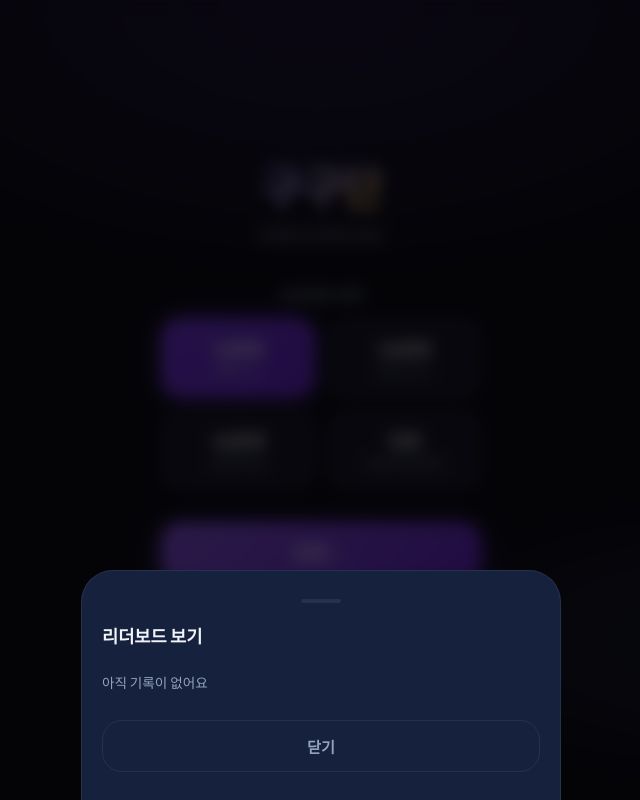
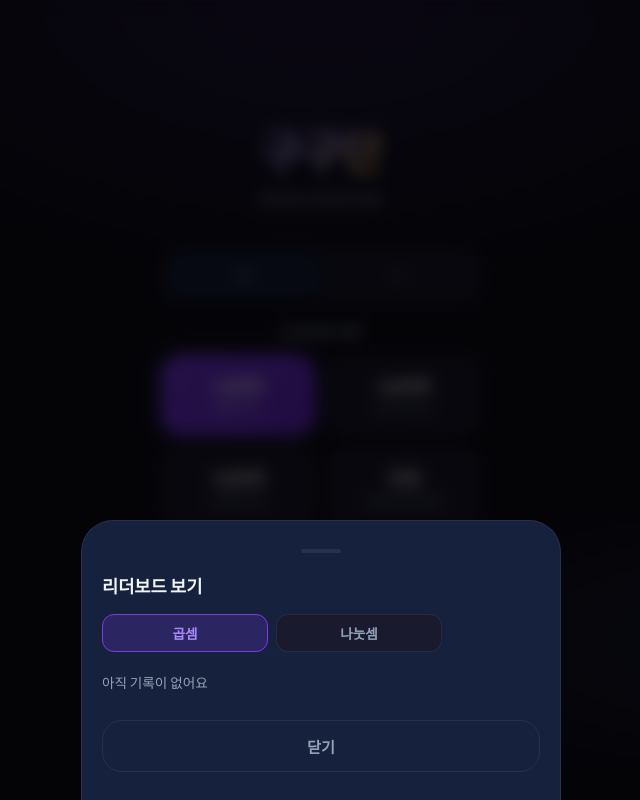
Before and after one commit to surajang/gugudan, a website built with Vite: page index.html in a window 1280 px wide. Both pictures are taken after a click on the button "리더보드". Shown: the whole page, without its empty margins (319-959 px from the left). Built offline with nearby package versions, Linux system fonts and the light colour scheme.

Commit message:
feat: add division mode to game and leaderboard with mode-specific record storage

```diff
--- a/src/game.ts
+++ b/src/game.ts
@@ -11,11 +11,15 @@ export interface GameResult {
 }
 
 /** 2~9단 모든 문제(72개) 생성 후 Fisher-Yates 셔플 */
-export function generateQuestions(count: number): Question[] {
+export function generateQuestions(count: number, mode: 'multiply' | 'divide'): Question[] {
   const all: Question[] = [];
-  for (let a = 2; a <= 9; a++) {
-    for (let b = 1; b <= 9; b++) {
-      all.push({ a, b, answer: a * b });
+  for (let m = 2; m <= 9; m++) {
+    for (let n = 1; n <= 9; n++) {
+      if (mode === 'multiply') {
+        all.push({ a: m, b: n, answer: m * n });
+      } else {
+        all.push({ a: m * n, b: m, answer: n });
+      }
     }
   }
   // Fisher-Yates shuffle
--- a/src/main.ts
+++ b/src/main.ts
@@ -8,6 +8,7 @@ import type { Record } from './storage';
    App State
    ============================================= */
 let selectedCount = 10;
+let selectedMode: 'multiply' | 'divide' = 'multiply';
 let questions: Question[] = [];
 let results: GameResult[] = [];
 let currentIndex = 0;
@@ -52,6 +53,22 @@ function buildHome() {
   const sub = el('div', 'logo-sub', '한계에 도전해 보세요');
   const label = el('div', 'count-label', '도전과제 선택');
 
+  const modeWrap = el('div', 'mode-wrap');
+  const mulBtn = el<HTMLButtonElement>('button', 'mode-btn selected', '×');
+  const divBtn = el<HTMLButtonElement>('button', 'mode-btn', '÷');
+
+  mulBtn.addEventListener('click', () => {
+    selectedMode = 'multiply';
+    mulBtn.classList.add('selected');
+    divBtn.classList.remove('selected');
+  });
+  divBtn.addEventListener('click', () => {
+    selectedMode = 'divide';
+    divBtn.classList.add('selected');
+    mulBtn.classList.remove('selected');
+  });
+  modeWrap.append(mulBtn, divBtn);
+
   const grid = el('div', 'count-grid');
   COUNT_OPTIONS.forEach(opt => {
     const btn = el<HTMLButtonElement>('button', 'count-btn');
@@ -80,7 +97,7 @@ function buildHome() {
   lbBtn.id = 'btn-home-leaderboard';
   lbBtn.addEventListener('click', openLeaderboardModal);
 
-  homeScreen.append(logo, sub, label, grid, startBtn, lbBtn);
+  homeScreen.append(logo, sub, modeWrap, label, grid, startBtn, lbBtn);
   app.appendChild(homeScreen);
 }
 
@@ -101,7 +118,7 @@ function buildCountdown() {
 
 function startCountdown() {
   showScreen(countdownScreen);
-  questions = generateQuestions(selectedCount);
+  questions = generateQuestions(selectedCount, selectedMode);
   results = [];
   currentIndex = 0;
 
@@ -256,7 +273,8 @@ function renderCurrentQuestion() {
   const q = questions[currentIndex];
   const total = questions.length;
 
-  document.getElementById('question-text')!.textContent = `${q.a} × ${q.b}`;
+  const op = selectedMode === 'multiply' ? '×' : '÷';
+  document.getElementById('question-text')!.textContent = `${q.a} ${op} ${q.b}`;
   document.getElementById('game-progress')!.textContent = `${currentIndex + 1} / ${total}`;
   document.getElementById('progress-bar')!.style.width = `${(currentIndex / total) * 100}%`;
   updateAnswerDisplay();
@@ -280,6 +298,7 @@ function endGame() {
     correct,
     total: questions.length,
     accuracy,
+    mode: selectedMode,
   };
   saveRecord(record);
   showResult(totalSec, avgTime, correct, accuracy);
@@ -326,15 +345,17 @@ function openModal(title: string, content: string | HTMLElement) {
 
 function openWrongModal() {
   const wrongList = results.filter(r => !r.isCorrect);
-  const html = '<div class="wrong-list">' + wrongList.map(r => `
+  const html = '<div class="wrong-list">' + wrongList.map(r => {
+    const op = selectedMode === 'multiply' ? '×' : '÷';
+    return `
     <div class="wrong-item">
-      <span class="wrong-question">${r.question.a} × ${r.question.b}</span>
+      <span class="wrong-question">${r.question.a} ${op} ${r.question.b}</span>
       <div class="wrong-answer-wrap">
         <span class="wrong-yours">${r.userAnswer ?? '?'}</span>
         <span class="wrong-correct">→ ${r.question.answer}</span>
       </div>
     </div>
-  `).join('') + '</div>';
+  `}).join('') + '</div>';
   openModal('틀린 문제 목록', html);
 }
 
@@ -397,14 +418,25 @@ function showResult(totalSec: number, avgTime: number, correct: number, accuracy
 }
 
 function buildLeaderboard(): HTMLElement {
-  const records = getRecords().sort((a, b) => {
+  const section = el('div', 'leaderboard-section');
+  const title = el('div', 'leaderboard-title', '리더보드');
+
+  // Tabs
+  const tabWrap = el('div', 'lb-tabs');
+  const mulTab = el<HTMLButtonElement>('button', 'lb-tab', '곱셈');
+  const divTab = el<HTMLButtonElement>('button', 'lb-tab', '나눗셈');
+  tabWrap.append(mulTab, divTab);
+
+  const list = el('div', 'leaderboard-list');
+
+  function renderList(modeFilter: 'multiply' | 'divide') {
+    list.innerHTML = '';
+    const records = getRecords()
+      .filter(r => (r.mode || 'multiply') === modeFilter)
+      .sort((a, b) => {
         if (b.accuracy !== a.accuracy) return b.accuracy - a.accuracy;
         return a.avgTime - b.avgTime;
       });
-  const section = el('div', 'leaderboard-section');
-
-  const title = el('div', 'leaderboard-title', '리더보드');
-  const list = el('div', 'leaderboard-list');
 
     records.slice(0, 10).forEach((r, i) => {
       const item = el('div', i === 0 ? 'leaderboard-item gold' : 'leaderboard-item');
@@ -419,8 +451,29 @@ function buildLeaderboard(): HTMLElement {
     if (records.length === 0) {
       list.innerHTML = '<div style="color:var(--text-muted);font-size:0.85rem;padding:8px 0">아직 기록이 없어요</div>';
     }
+  }
 
-  section.append(title, list);
+  mulTab.addEventListener('click', () => {
+    mulTab.classList.add('active');
+    divTab.classList.remove('active');
+    renderList('multiply');
+  });
+  divTab.addEventListener('click', () => {
+    divTab.classList.add('active');
+    mulTab.classList.remove('active');
+    renderList('divide');
+  });
+
+  // Init
+  if (selectedMode === 'divide') {
+    divTab.classList.add('active');
+    renderList('divide');
+  } else {
+    mulTab.classList.add('active');
+    renderList('multiply');
+  }
+
+  section.append(title, tabWrap, list);
   return section;
 }
 
--- a/src/storage.ts
+++ b/src/storage.ts
@@ -6,6 +6,7 @@ export interface Record {
   correct: number;
   total: number;
   accuracy: number;     // %
+  mode?: 'multiply' | 'divide';
 }
 
 export function saveRecord(record: Record): void {
--- a/src/style.css
+++ b/src/style.css
@@ -110,6 +110,40 @@ html, body {
   text-align: center;
   margin-bottom: 40px;
   font-weight: 400;
+}
+
+/* =============================================
+   Mode Selector
+   ============================================= */
+.mode-wrap {
+  display: flex;
+  background: var(--surface);
+  border: 1px solid var(--border);
+  border-radius: var(--radius-md);
+  padding: 4px;
+  width: 100%;
+  max-width: 320px;
+  margin-bottom: 20px;
+}
+
+.mode-btn {
+  flex: 1;
+  background: transparent;
+  border: none;
+  border-radius: calc(var(--radius-md) - 4px);
+  color: var(--text-muted);
+  font-family: var(--font);
+  font-size: 0.95rem;
+  font-weight: 600;
+  padding: 12px;
+  cursor: pointer;
+  transition: all 0.2s ease;
+}
+
+.mode-btn.selected {
+  background: var(--surface-2);
+  color: var(--text);
+  box-shadow: 0 2px 8px rgba(0,0,0,0.2);
 }
 
 /* =============================================
@@ -610,6 +644,33 @@ html, body {
   font-size: 0.9rem;
 }
 
+.lb-tabs {
+  display: flex;
+  gap: 8px;
+  margin-bottom: 12px;
+}
+
+.lb-tab {
+  flex: 1;
+  background: var(--surface);
+  border: 1px solid var(--border);
+  border-radius: var(--radius-sm);
+  color: var(--text-muted);
+  font-family: var(--font);
+  font-size: 0.85rem;
+  font-weight: 600;
+  padding: 8px 12px;
+  cursor: pointer;
+  transition: all 0.2s;
+  text-align: center;
+}
+
+.lb-tab.active {
+  background: rgba(124, 58, 237, 0.2);
+  border-color: var(--accent);
+  color: var(--accent-light);
+}
+
 .leaderboard-list {
   display: flex;
   flex-direction: column;
--- a/vite.config.ts
+++ b/vite.config.ts
@@ -2,7 +2,7 @@ import { defineConfig } from 'vite'
 import { VitePWA } from 'vite-plugin-pwa'
 
 export default defineConfig({
-  base: '/gugudan/',
+  base: './',
   plugins: [
     VitePWA({
       registerType: 'autoUpdate',
```
Also changed, not shown: TODO.md (+1 -0 lines). Lines whose indentation alone changed are shown as unchanged.
